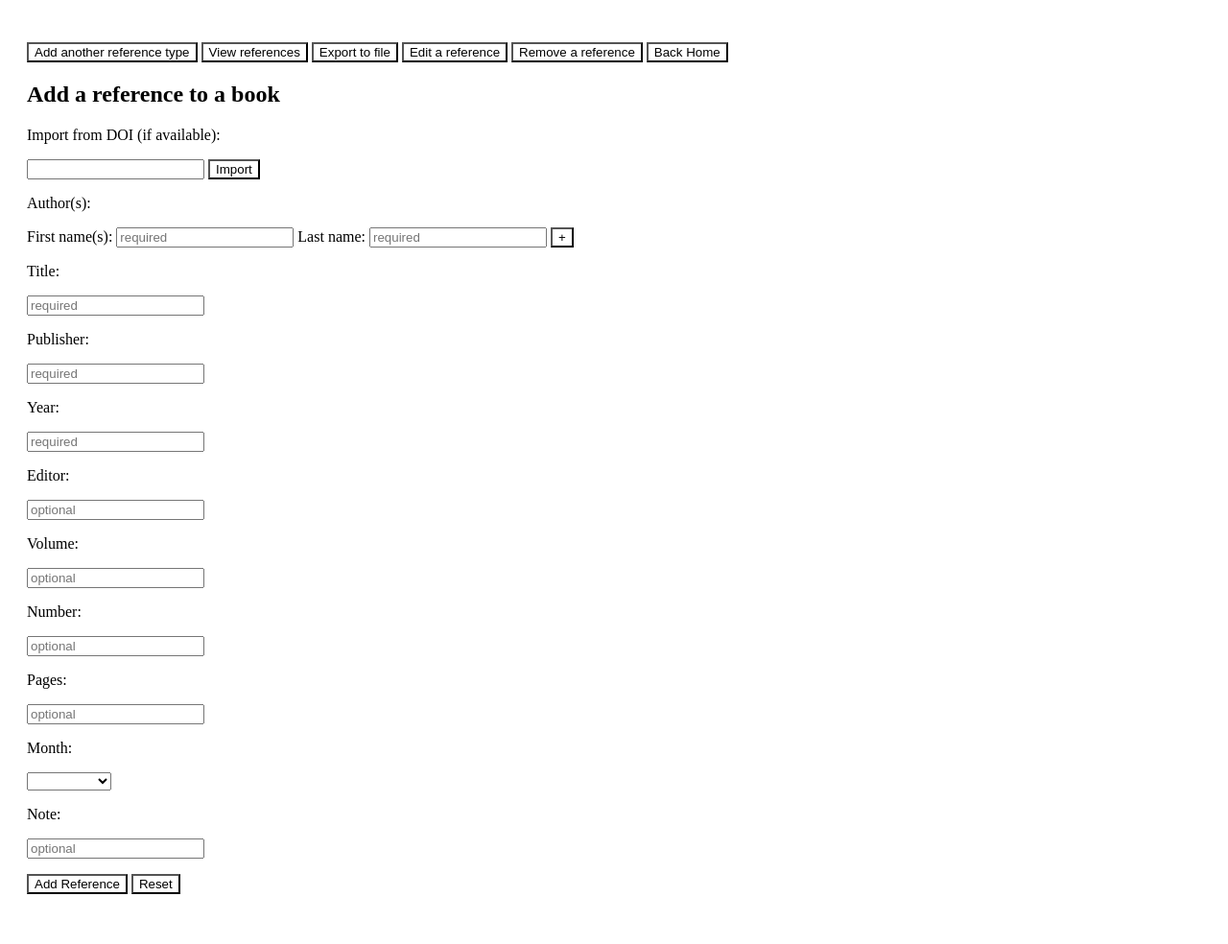
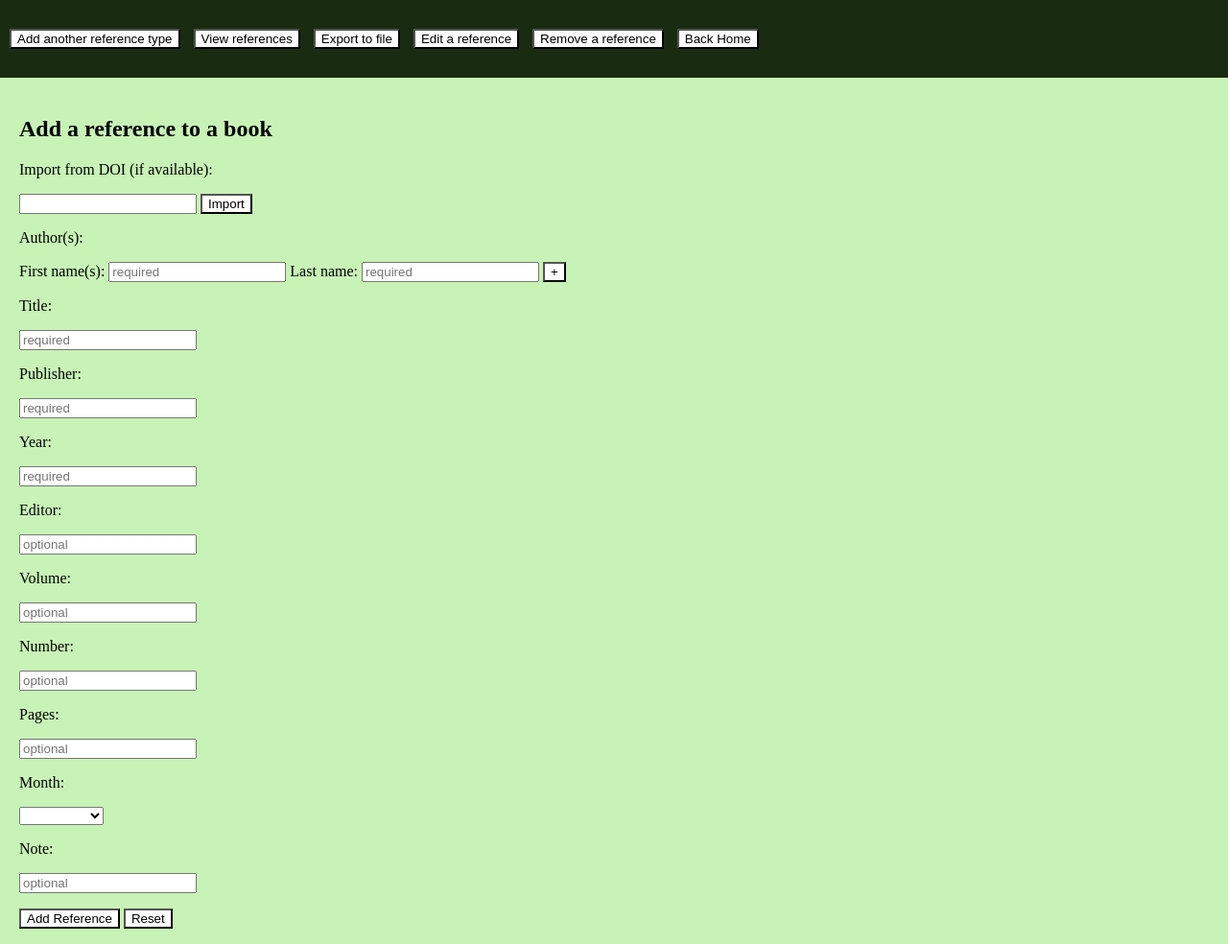
Before and after one commit to KaEerola/IceLime, a Flask app: page /add_book in a window 1280 px wide. Shown: the whole page at 96% size. Before the commit the page ends 932 px from the top, so only its background shows below. Run offline with Flask 3, Linux system fonts and the light colour scheme.

Commit message:
Some more css

```diff
--- a/src/static/styles.css
+++ b/src/static/styles.css
@@ -8,11 +8,18 @@
     --red-hover: #fb9d9d;
   }
 
+  /**margin : 200px;**/
 
 body {
-  /**margin : 200px;**/
-  padding: 20px;
+  margin: 0;
+  padding: 0;
+  background-color: #c8f3b6;
+}
 
+.m_body{
+  padding-top: 20px;
+
+  padding-left: 20px;
 }
 
 button{
@@ -20,5 +27,17 @@ button{
 }
 
 button:hover{
-  background-color:green;
+  background-color:rgb(57, 196, 57);
 }
+
+.header {
+  background-color: #192c11;
+  /**height: 20%;**/
+  padding-top: 30px;
+  padding-bottom: 30px;
+
+}
+
+.header button{
+  margin-left: 10px;
+}
--- a/src/templates/layout.html
+++ b/src/templates/layout.html
@@ -11,16 +11,17 @@
   </head>
   <body>
 
-    <div>
-      <p>
+    <div class="header">
+
         <a href="/add_reference"><button>Add another reference type</button></a>
         <a href="/view_references"><button>View references</button></a>
         <a href="/export"><button>Export to file</button></a>
         <a href="/edit_reference"><button>Edit a reference</button></a>
         <a href="/remove_reference"><button>Remove a reference</button></a>
         <a href="/"><button>Back Home</button></a>
-      </p>
       </div>
+
+    <div class="m_body">
 
       {% with messages = get_flashed_messages(with_categories=true) %}
 
@@ -33,5 +34,7 @@
       {% endif %}
     {% endwith %}
     {% block body %}{% endblock %}
+
+  </div>
   </body>
 </html>
```
